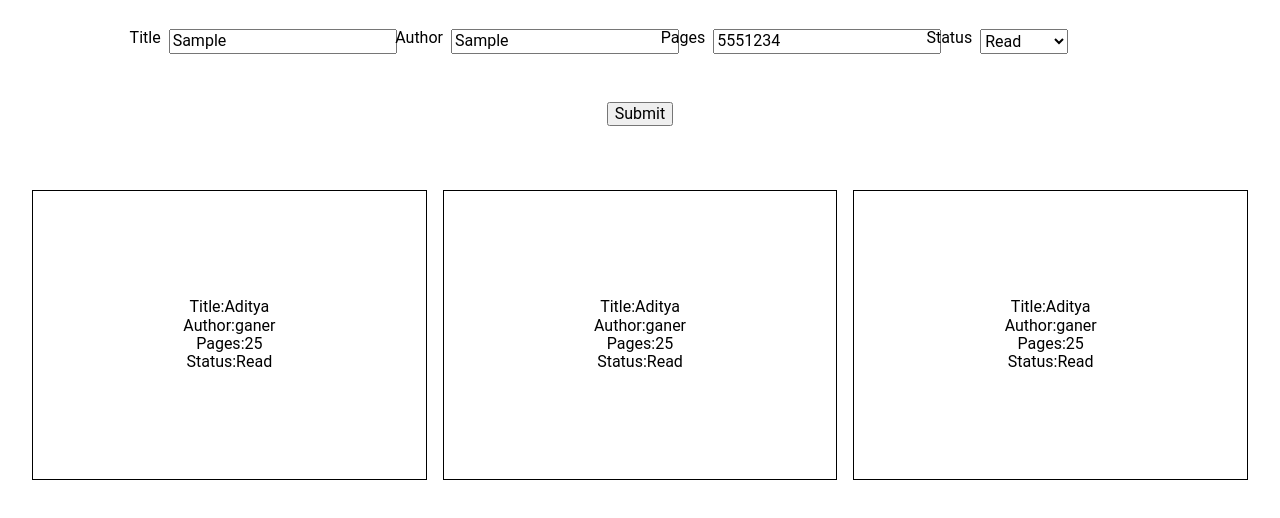
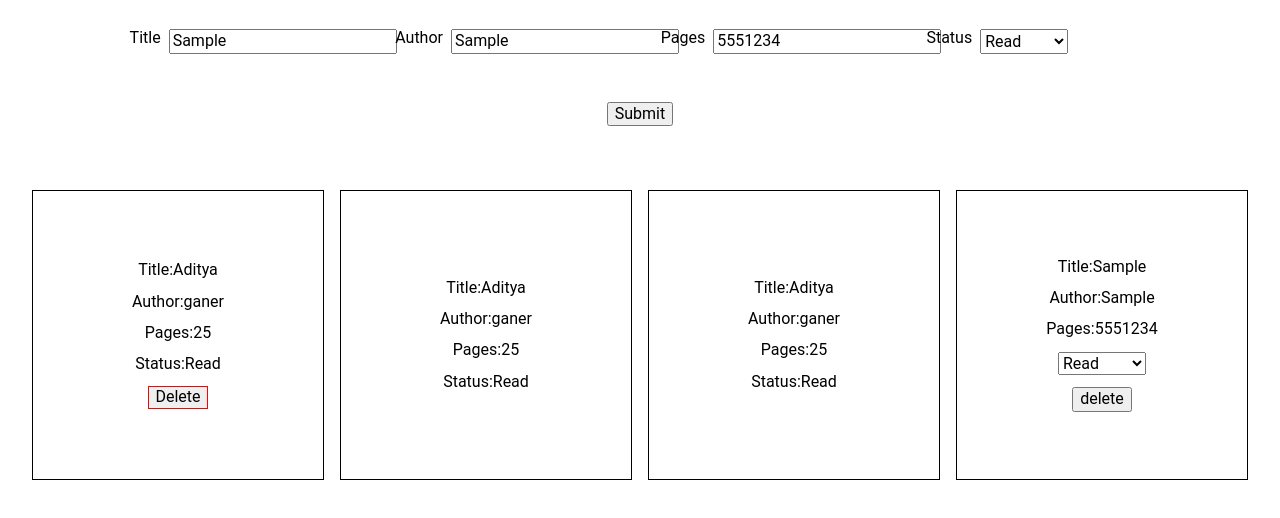
Before and after one commit to aditya2911/Library, a plain HTML site: page index.html in a window 1280 px wide. Both pictures are taken after typing "Sample", "Sample", "5551234" into the empty fields and a click on the button "Submit". Shown: the part 122-640 px from the top of the page. Drawn offline with Linux system fonts and the light colour scheme.

Commit message:
added logic so the array and card are in sync , added functionality to delete book and update reading status

```diff
--- a/CSS/styling.css
+++ b/CSS/styling.css
@@ -80,4 +80,9 @@ body{
     justify-content: center;
     align-content: center;
     align-items: center;
+    gap: 0.8rem;
 }
+
+.delete-button{
+    border: 1px solid red;
+}
--- a/index.html
+++ b/index.html
@@ -32,8 +32,8 @@
              <span  class="label-block">
                 <label>Status</label>
                 <select name="status" id="status" data-value>
-                    <option value="read">Read</option>
-                    <option value="not read">Not Read</option>
+                    <option value="Read">Read</option>
+                    <option value="Not Read">Not Read</option>
                 </select>
             </span>
             </span>
@@ -41,7 +41,7 @@
             <button data-submit>Submit</button>
         </section>
 
-        <section class="output-container">
+        <section class="output-container" id="Id-output-container">
 
 
                <div class="card">
@@ -49,7 +49,9 @@
                    <div><span>Author</span>:<span>ganer</span></div>
                    <div><span>Pages</span>:<span>25</span></div>
                    <div><span>Status</span>:<span>Read</span></div>
-
+                   <div>
+                   <Button class="delete-button">Delete</Button>
+                   </div>
 
                  </div>
 
--- a/javascript/script.js
+++ b/javascript/script.js
@@ -1,19 +1,67 @@
 let myLibrary = [];
+let iterator = 0;
 
 function Book(title, author, pages, status) {
     this.title = title;
     this.author = author;
     this.pages = pages;
     this.status = status;
+
 }
 
 Book.prototype.addBookToLibrary = function (title) {
-    myLibrary.push({"title" :this.title});
-    myLibrary.push({"author" :this.author});
+    iterator++
+    myLibrary.push({"title" :this.title ,"author" :this.author,"pages" :this.pages,"status" :this.status});
 
-    myLibrary.push({"pages" :this.pages});
 
-    myLibrary.push({"status" :this.status});
+
+
+  let card = document.createElement('div');
+  card.classList.add("card");
+
+  let deleteButton = document.createElement('button');
+  deleteButton.setAttribute('id','delete')
+
+  let cardelements1 = document.createElement("span");
+  let cardelements2 = document.createElement("span");
+  let cardelements3 = document.createElement("span");
+  let cardelements4 = document.createElement("select");
+  cardelements4.setAttribute('id',`selection`);
+
+  let option1 = document.createElement('option');
+
+  option1.text = 'Read';
+  option1.value = 'Read';
+
+  let option2 = document.createElement('option');
+
+  option2.text = 'Not Read';
+  option2.value = 'Not Read';
+
+  cardelements4.appendChild(option1);
+  cardelements4.appendChild(option2);
+if(this.status == option1.text){
+  cardelements4.selectedIndex = 0;
+}
+else{
+    cardelements4.selectedIndex = 1;
+}
+
+
+  cardelements1.textContent =`Title:${this.title}`;
+  cardelements2.textContent =`Author:${this.author}`;
+  cardelements3.textContent =`Pages:${this.pages}`;
+//   cardelements4.textContent =`Status:${this.status}`;
+  deleteButton.textContent = 'delete';
+
+  card.appendChild(cardelements1);
+  card.appendChild(cardelements2);
+  card.appendChild(cardelements3);
+  card.appendChild(cardelements4);
+  card.appendChild(deleteButton);
+
+  outputContainer.append(card);
+
 
 
 
@@ -33,19 +81,76 @@ const inputPages = document.querySelector('#pages');
 const statusValue = document.querySelector('#status');
 const submitButton  = document.querySelector('[data-submit]');
 
+const outputContainer = document.getElementById('Id-output-container');
+const deleteButton = document.getElementById('delete');
+
+
+document.addEventListener('click',(e)=>
+    {
+    if(e.target && e.target.id =='delete'){
+        let parentDiv = e.target.parentNode;
+        let cardTitle = parentDiv.firstChild.textContent;
+
+        console.log(cardTitle);
+        console.log(parentDiv);
+
+
+
+        myLibrary.forEach((element1)=>{
+
+                let tempString = `Title:${element1.title}`;
+                console.log('tempString :'+tempString);
+                if(tempString == cardTitle){
+                    console.log('inside loop')
+                    myLibrary.pop(element1);
+                }
+
+            console.log(element1.title);
+        })
+        // iterator--
+             outputContainer.removeChild(parentDiv);
+             console.table(myLibrary);
+
+    }
+
+    if(e.target && e.target.id == 'selection'){
+
+        let parentDiv1 = e.target.parentNode;
+        let cardTitle1 = parentDiv1.firstChild.textContent;
+
+        console.log(cardTitle1);
+        console.log(parentDiv1);
+        console.log('selection land')
+        let a = e.target.Selection;
+        console.log( {a}  );
+
+
+
+        myLibrary.forEach((elementObject)=>{
+            let tempString1 = `Title:${elementObject.title}`;
+            console.log('tempString :'+tempString1);
+
+            if(tempString1 ==  cardTitle1){
+                elementObject.status = e.target.value;
+                console.table(myLibrary);
+            }
+        })
+
+    }
+
+
+    }
+)
+
+
 
 submitButton.addEventListener('click',()=>{
     title1 = inputTitle.value;
     author =  inputAuthor.value;
     pages = inputPages.value;
     statusVar = statusValue.value;
-    console.log({author , title1, pages,statusVar});
+    // console.log({author , title1, pages,statusVar});
 
     let a = new Book(title1,author,pages,statusVar);
     a.addBookToLibrary();
 })
-// let a = new Book("aditya", "salunke", "123", "read");
-// a.addBookToLibrary();
-
-// let b = new Book("ariba", "sunke", "11233", "not read");
-// b.addBookToLibrary();
```
